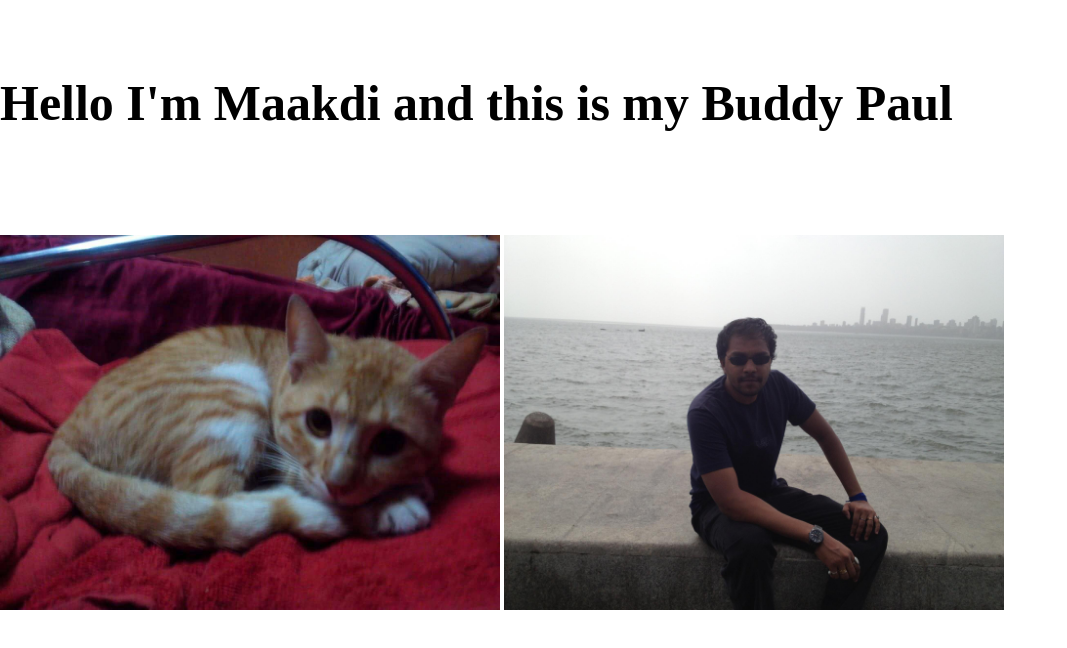
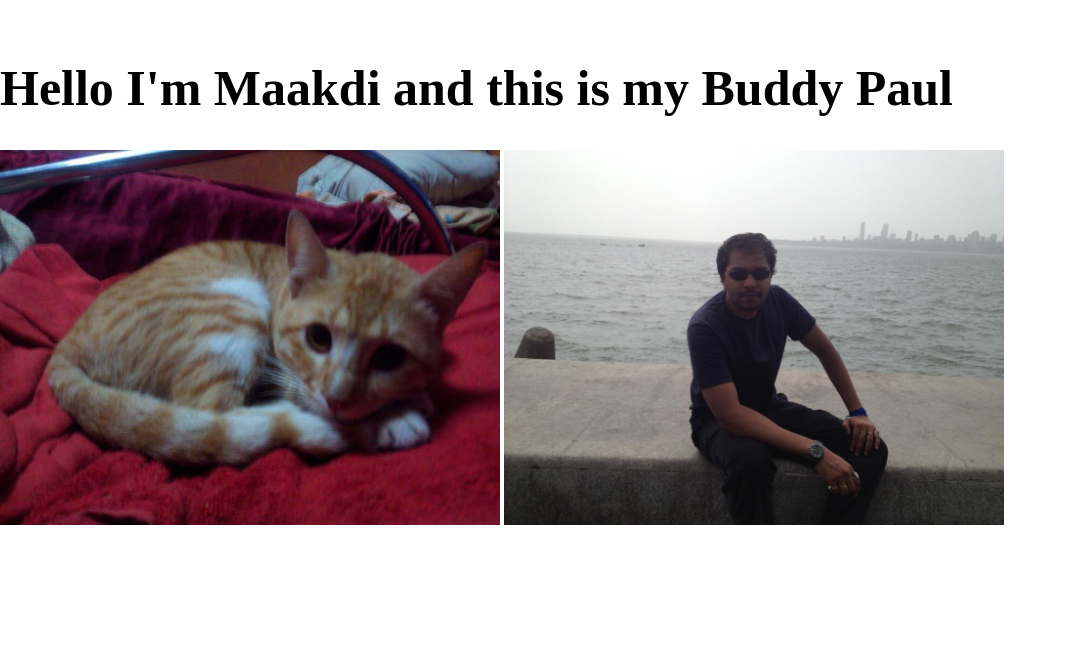
Before and after one commit to dinnypaul/dinnypaul.github.com, a plain HTML site: page index.html in a window 1280 px wide. Shown: the whole page, without its empty margins (0-1067 px from the left). Drawn offline with Linux system fonts and the light colour scheme.

Commit message:
Update index.html

```diff
--- a/index.html
+++ b/index.html
@@ -5,7 +5,7 @@
 <link rel="icon" href="./favicon.ico" type="image/x-icon"><style>@media only screen and (max-width:320px){img{width:100%;}}body,html{padding:0;margin:0;width:100%;}img{width:500px;max-width:100%;}</style>
 </head>
 <body>
-<h1 style="padding-top:40px;padding-bottom:70px;font-size:50px;">Hello I'm Maakdi and this is my Buddy Paul </h1>
+<h1 style="padding-top:25px;font-size:50px;">Hello I'm Maakdi and this is my Buddy Paul </h1>
 <img src="maakdi.jpg" alt="maakdi">
 <img src="paul.jpg" alt="paul">
 </body>
```
